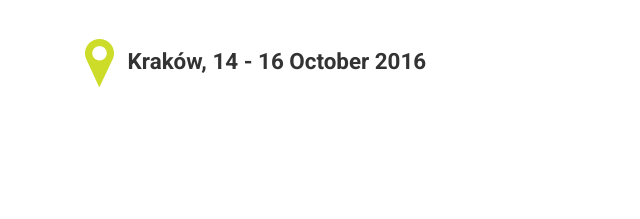
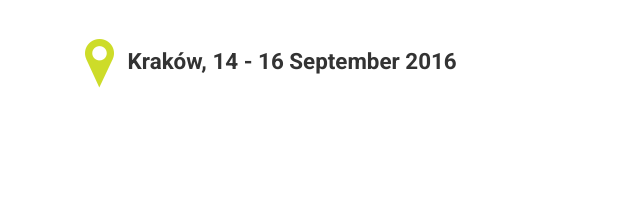
Before and after one commit to abbdevday/launchpage-2016, a plain HTML site: page index.html in a window 1280 px wide. Shown: the part 424-643 px from the top of the page, 0-640 px from the left. Drawn offline with nearby package versions, Linux system fonts and the light colour scheme.

Commit message:
Change October to September

```diff
--- a/index.html
+++ b/index.html
@@ -33,7 +33,7 @@
             <div class="col-sm-6 logo">
                 <h1><a href="/"><img src="./static/images/logo.svg" alt="DevDay 2016"></a></h1>
             </div>
-            <div class="col-sm-6 place-text phones-screen"><span class="marker inline-element"></span> <span>Kraków, 14 - 16 October 2016</span></div>
+            <div class="col-sm-6 place-text phones-screen"><span class="marker inline-element"></span> <span>Kraków, 14 - 16 September 2016</span></div>
             <div class="col-sm-6 socials medium-screen">
                 <ul class="list-inline social-media">
                     <li><a class="facebook" href="http://facebook.com/abbdevday"></a></li>
@@ -62,7 +62,7 @@
                     </div>
                 </div>
                 <div class="row">
-                    <div class="col-sm-12 place-text medium-screen"><span class="marker inline-element"></span> <span>Kraków, 14 - 16 October 2016</span></div>
+                    <div class="col-sm-12 place-text medium-screen"><span class="marker inline-element"></span> <span>Kraków, 14 - 16 September 2016</span></div>
                 </div>
 <!---
                 <div class="row">
```
